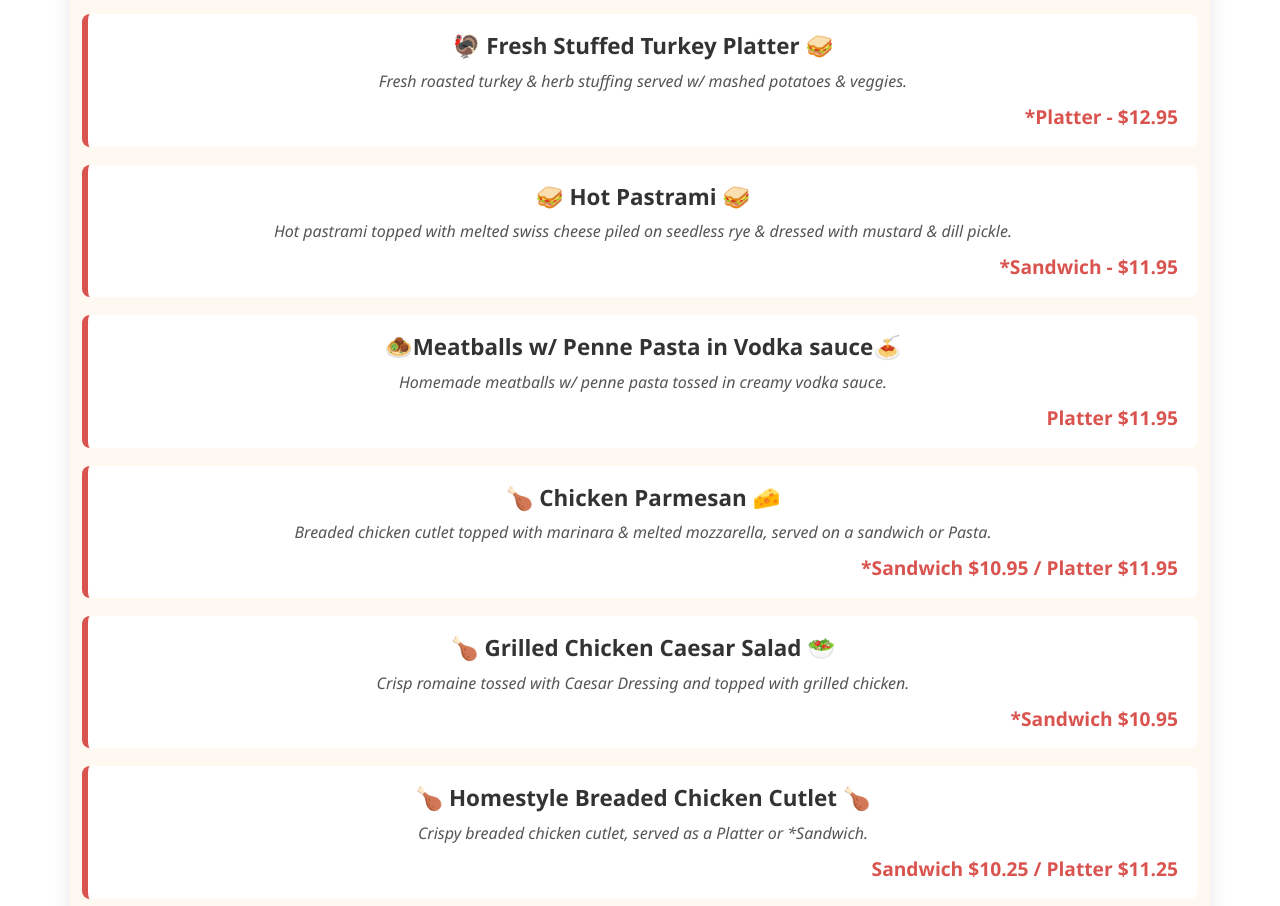
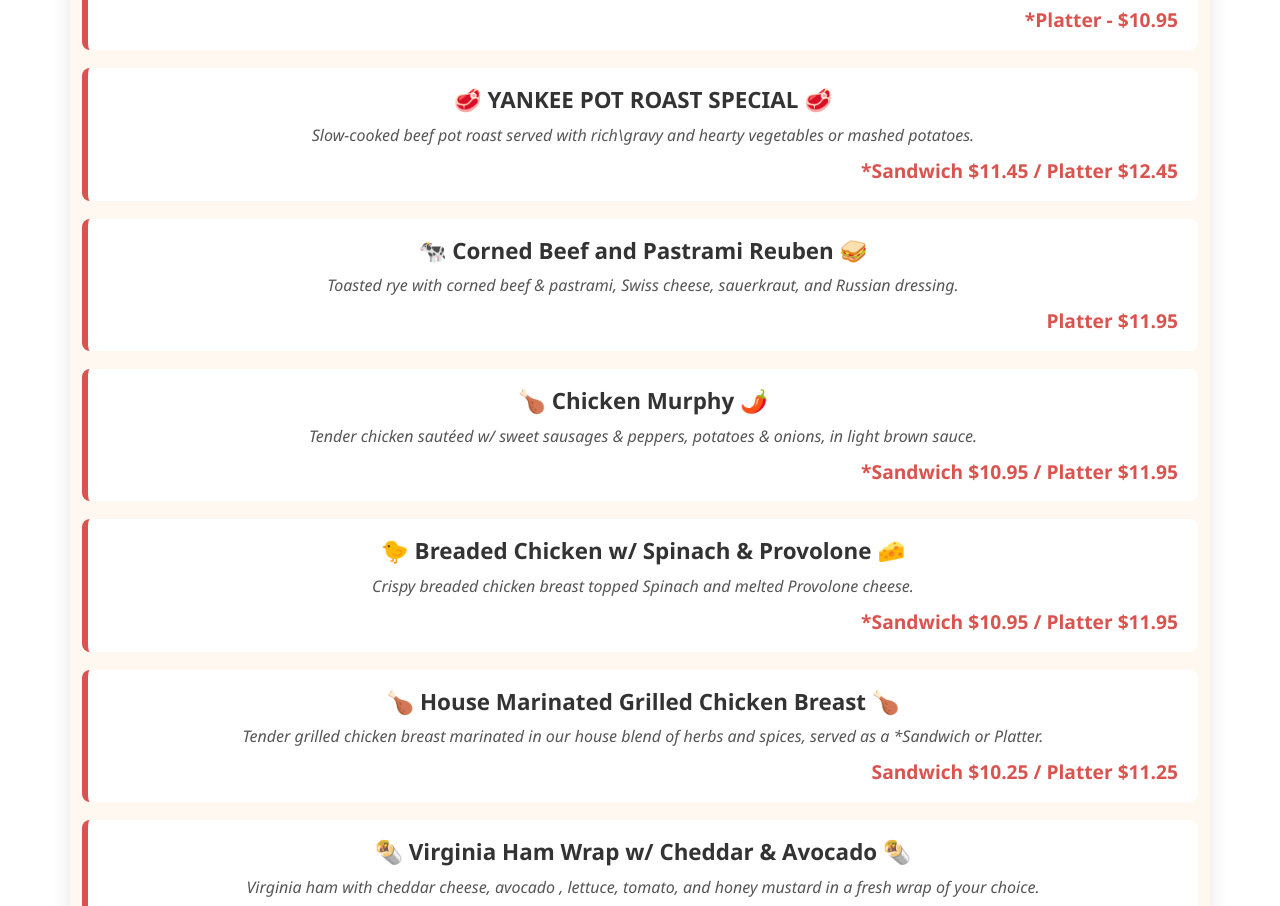
Before and after one commit to Satyampc/maxs_deli_catering, a plain HTML site: page dailySpecial.html in a window 1280 px wide. Shown: the part 751-1657 px from the top of the page. Drawn offline with nearby package versions, Linux system fonts and the light colour scheme.

Commit message:
daily special update

```diff
--- a/dailySpecial.html
+++ b/dailySpecial.html
@@ -70,7 +70,7 @@
 
 
 
-    <h4 class="mb-2">🌸 Wednesday, April 22nd, 2026 🍁</h4>
+    <h4 class="mb-2">🌸 Thursday, April 23rd, 2026 🍁</h4>
 
     </section>
     <!-- <div
@@ -115,12 +115,11 @@
         🔥 🦃 WE HAVE FRESH TURKEY 🦃 🔥
       </div>
     </a>
-    <hr>
 
     <br>
-    <div class="special-item">
+    <!-- <div class="special-item">
       <div class="special-name">🦃 WE HAVE FRESH TURKEY 🦃</div>
-    </div>
+    </div> -->
     <hr>
     <div>
       <i>
@@ -129,8 +128,8 @@
     </div>
 
     <div class="special-item">
-      <div class="special-name">🍲 Beef Barley Soup 🍲</div>
-      <div class="special-description">Hearty beef soup with tender barley and vegetables simmered to perfection.</div>
+      <div class="special-name">🍲 Split Pea Soup 🍲</div>
+      <div class="special-description">Hearty split pea soup, slow-simmered for rich, comforting flavor.</div>
     </div>
 
     <div class="special-item">
@@ -152,44 +151,44 @@
     <hr>
 
     <div class="special-item">
-      <div class="special-name">🦃 Fresh Stuffed Turkey Platter 🥪</div>
-      <div class="special-description">Fresh roasted turkey & herb stuffing served w/ mashed potatoes & veggies.</div>
-      <div class="special-price">*Platter - $12.95</div>
+      <div class="special-name">🍗 Grilled Chicken Caesar Salad 🥗</div>
+      <div class="special-description">Crisp romaine tossed with Caesar Dressing and topped with grilled chicken.</div>
+      <div class="special-price">*Platter - $10.95</div>
     </div>
 
     <div class="special-item">
-      <div class="special-name">🥪 Hot Pastrami 🥪</div>
-      <div class="special-description">Hot pastrami topped with melted swiss cheese piled on seedless rye & dressed with mustard & dill pickle.</div>
-      <div class="special-price">*Sandwich - $11.95</div>
+      <div class="special-name">🥩 YANKEE POT ROAST SPECIAL 🥩</div>
+      <div class="special-description">Slow-cooked beef pot roast served with rich\gravy and hearty vegetables or mashed potatoes.</div>
+      <div class="special-price">*Sandwich $11.45 / Platter $12.45</div>
     </div>
 
     <div class="special-item">
-      <div class="special-name">🧆Meatballs w/ Penne Pasta in Vodka sauce🍝</div>
-      <div class="special-description">Homemade meatballs w/ penne pasta tossed in creamy vodka sauce.</div>
+      <div class="special-name">🐄 Corned Beef and Pastrami Reuben 🥪</div>
+      <div class="special-description">Toasted rye with corned beef & pastrami, Swiss cheese, sauerkraut, and Russian dressing.</div>
       <div class="special-price"> Platter $11.95</div>
     </div>
 
     <div class="special-item">
-      <div class="special-name">🍗 Chicken Parmesan 🧀</div>
-      <div class="special-description">Breaded chicken cutlet topped with marinara & melted mozzarella, served on a sandwich or Pasta.</div>
+      <div class="special-name">🍗 Chicken Murphy 🌶️</div>
+      <div class="special-description">Tender chicken sautéed w/ sweet sausages & peppers, potatoes & onions, in light brown sauce.</div>
       <div class="special-price">*Sandwich $10.95 / Platter $11.95</div>
     </div>
 
     <div class="special-item">
-      <div class="special-name">🍗 Grilled Chicken Caesar Salad 🥗 </div>
-      <div class="special-description">Crisp romaine tossed with Caesar Dressing and topped with grilled chicken.</div>
-      <div class="special-price">*Sandwich $10.95 </div>
+      <div class="special-name">🐤 Breaded Chicken w/ Spinach & Provolone 🧀</div>
+      <div class="special-description">Crispy breaded chicken breast topped Spinach and melted Provolone cheese.</div>
+      <div class="special-price">*Sandwich $10.95 / Platter $11.95</div>
     </div>
 
     <div class="special-item">
-      <div class="special-name">🍗 Homestyle Breaded Chicken Cutlet 🍗</div>
-      <div class="special-description">Crispy breaded chicken cutlet, served as a Platter or *Sandwich.</div>
+      <div class="special-name">🍗 House Marinated Grilled Chicken Breast 🍗</div>
+      <div class="special-description">Tender grilled chicken breast marinated in our house blend of herbs and spices, served as a *Sandwich or Platter.</div>
       <div class="special-price">Sandwich $10.25 / Platter $11.25</div>
     </div>
 
     <div class="special-item">
-      <div class="special-name">🦃 Fresh Turkey BLT 🌯</div>
-      <div class="special-description">Fresh Turkey w/, lettuce & tomato, crisp bacon, Cheddar cheese, on a choice of wrap and dressing.</div>
+      <div class="special-name">🌯 Virginia Ham Wrap w/ Cheddar & Avocado 🌯 </div>
+      <div class="special-description">Virginia ham with cheddar cheese, avocado , lettuce, tomato, and honey mustard in a fresh wrap of your choice.</div>
       <div class="special-price">$11.95 - 🌯</div>
     </div>
 
```
